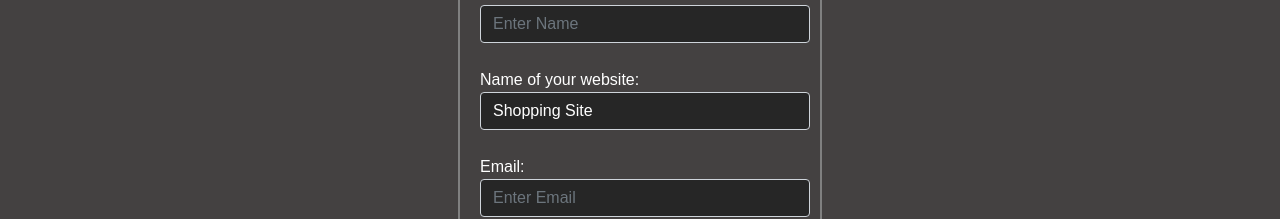
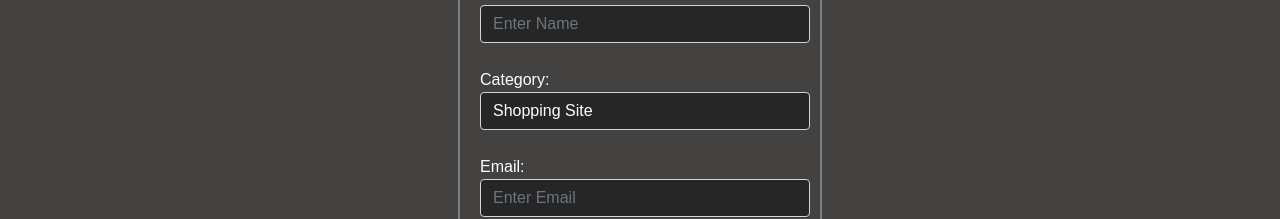
Before and after one commit to NobelRoyP/ADSiWALL-REACT-APP, a React (Create React App) app: page /add-photo in a window 1280 px wide. Shown: the part 231-450 px from the top of the page. Built offline with nearby package versions, Linux system fonts and the light colour scheme.

Commit message:
Update AddPhoto.js

```diff
--- a/src/components/AddPhoto.js
+++ b/src/components/AddPhoto.js
@@ -31,7 +31,7 @@ const AddPhoto = () => {
                     <label>Your Name: <input type="text" name="name" className="form-control" placeholder="Enter Name" required autocomplete="off"/></label>
                 </div>
                 <div className="form-group">
-                    <label>Name of your website:
+                    <label>Category:
                            <select name="name" className="form-control" required>
 		                <option>Shopping Site</option>
 		                <option>Instagram</option>
```
